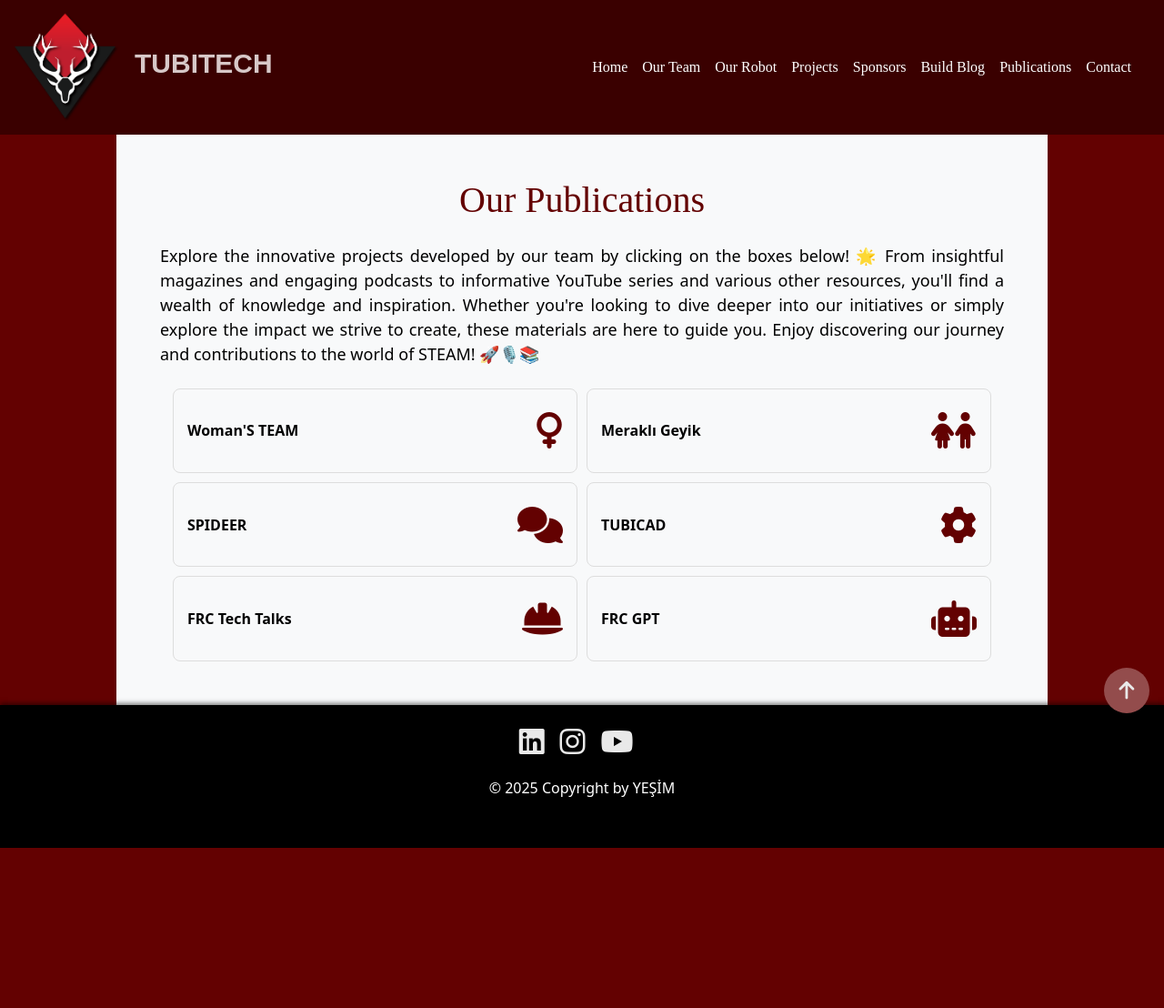
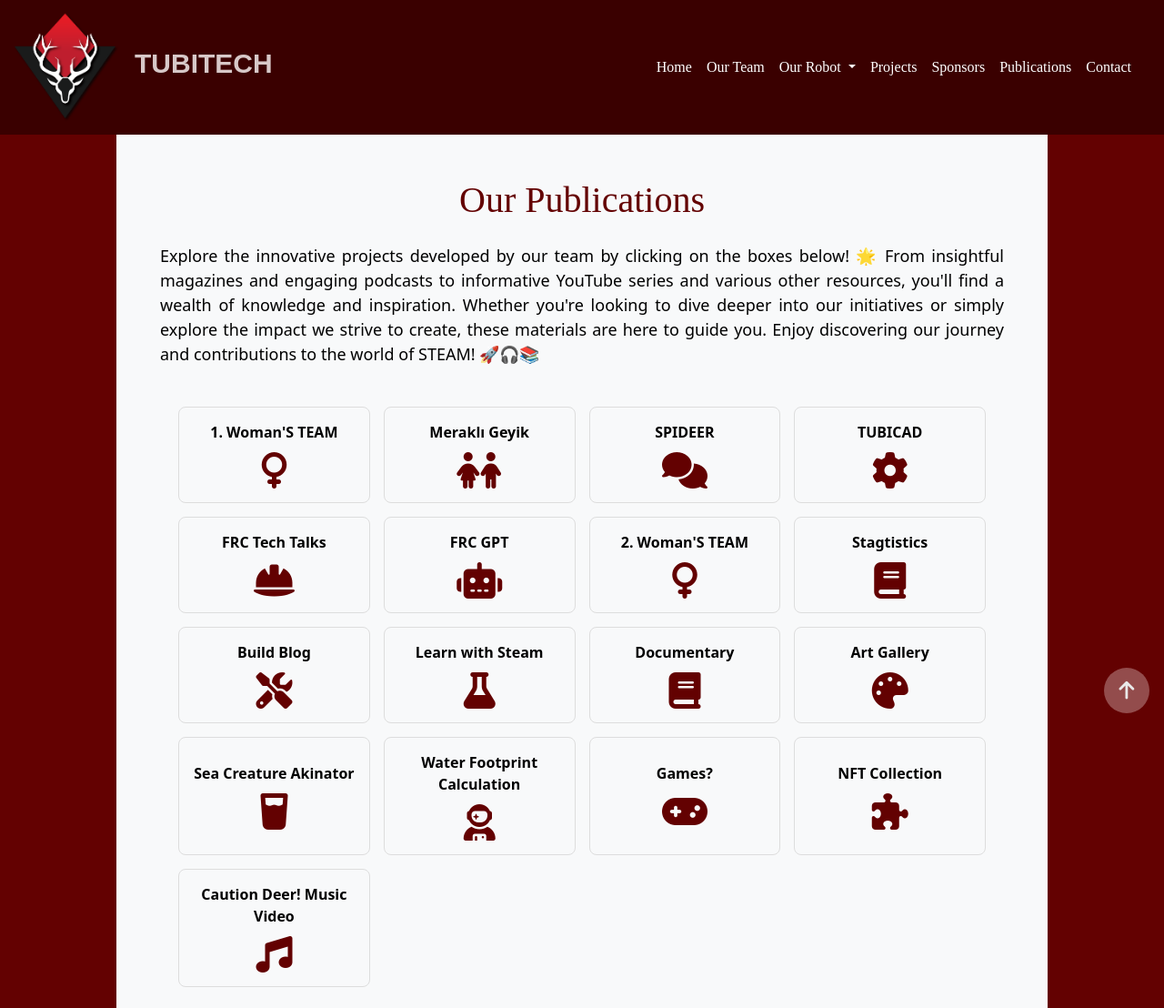
Before and after one commit to Tubitech/tubitech, a plain HTML site: page publications.html in a window 1280 px wide. Shown: the top 1108 px of the page at 91% size. Before the commit the page ends 932 px from the top, so only its background shows below. Drawn offline with nearby package versions, Linux system fonts and the light colour scheme; a web font is replaced by a local one.

Commit message:
Update publications.html

```diff
--- a/publications.html
+++ b/publications.html
@@ -32,11 +32,10 @@
   <body id="body">
      <!-- NAVBAR -->
 
-    <!-- <nav class="navbar navbar-expand-lg bg-danger bg-gradient navbar-dark"> -->
     <nav class="navbar navbar-expand-lg navbar-light">
       <div class="container-fluid">
         <a class="navbar-brand" href="#">
-            <img src="./img/tubitech_logo.png" alt="logo" style=" width: 120px; height: auto;"/>
+          <img src="./img/tubitech_logo.png" alt="logo" style="width: 120px; height: auto;" />
         </a>
         <h5 style="color: #d7c8c8; font-family: 'College', sans-serif; font-size: 30px; text-align: left; font-weight: 600;">TUBITECH</h5>
 
@@ -57,129 +56,196 @@
               <a class="nav-link" aria-current="page" href="./index.html">Home</a>
             </li>
             <li class="nav-item">
-                <a class="nav-link" href="./ourteam.html">our team</a>
+              <a class="nav-link" href="./ourteam.html">Our Team</a>
+            </li>
+            <li class="nav-item dropdown">
+              <a class="nav-link dropdown-toggle" href="#" id="navbarDropdown" role="button" data-bs-toggle="dropdown" aria-expanded="false">
+                Our Robot
+              </a>
+              <ul class="dropdown-menu" aria-labelledby="navbarDropdown">
+                <li><a class="dropdown-item" href="./robot.html">2024 Velox</a></li>
+                <li><a class="dropdown-item" href="./buildblog.html">2025 Ramot Build Blog</a></li>
+              </ul>
             </li>
             <li class="nav-item">
-                <a class="nav-link" href="./robot.html">our robot</a>
-              </li>
-
-              <li class="nav-item">
-                <a class="nav-link" href="./ourwork.html">projects
-                </a>
+              <a class="nav-link" href="./ourwork.html">Projects</a>
             </li>
             <li class="nav-item">
-                <a class="nav-link" href="./sponsors.html">sponsors</a>
+              <a class="nav-link" href="./sponsors.html">Sponsors</a>
             </li>
             <li class="nav-item">
-                <a class="nav-link" href="./buildblog.html">build blog</a>
+              <a class="nav-link" href="./publications.html">Publications</a>
             </li>
             <li class="nav-item">
-                <a class="nav-link" href="./publications.html ">publications</a>
+              <a class="nav-link" href="./contact.html">Contact</a>
             </li>
-              <li class="nav-item">
-                <a class="nav-link" href="#contacts">contact</a>
-              </li>
-
+          </ul>
         </div>
       </div>
     </nav>
 
 
  <!-- Robot Features Section -->
-<!-- Robot Features Section -->
 <section id="robot-features" class="container bg-light p-5" style="max-width: 80%; margin: auto;">
   <h2 class="display-6 text-center text-danger mb-4" style="color: #630101 !important; font-family: 'College';">Our Publications</h2>
 
   <p style="text-align: justify; color: #000 !important;">
-    Explore the innovative projects developed by our team by clicking on the boxes below! 🌟 From insightful magazines and engaging podcasts to informative YouTube series and various other resources, you'll find a wealth of knowledge and inspiration. Whether you're looking to dive deeper into our initiatives or simply explore the impact we strive to create, these materials are here to guide you. Enjoy discovering our journey and contributions to the world of STEAM! 🚀🎙📚
+    Explore the innovative projects developed by our team by clicking on the boxes below! 🌟 From insightful magazines and engaging podcasts to informative YouTube series and various other resources, you'll find a wealth of knowledge and inspiration. Whether you're looking to dive deeper into our initiatives or simply explore the impact we strive to create, these materials are here to guide you. Enjoy discovering our journey and contributions to the world of STEAM! 🚀🎧📚
+  </p>
 
-  </p>
-  <div class="text-center mt-4">
-    <div class="text-center mt-4">
+  <div class="text-center mt-4" style="margin-bottom: 7rem;">
     <section>
         <div class="grid-container">
             <a href="https://drive.google.com/file/d/1c0D1UuEQajqs1ops_Lg39ZArcQS1JVyL/view?usp=drive_link" class="grid-item">
-                <span class="title">Woman'S TEAM</span>
-                <i class="fa-solid fa-venus" style="font-size: 40px; color: #630101;"></i>
+                <span class="title">1. Woman'S TEAM</span>
+                <i class="fa-solid fa-venus"></i>
             </a>
             <a href="https://online.fliphtml5.com/crkdy/qoyt/#p=1" class="grid-item">
                 <span class="title">Meraklı Geyik</span>
-                <i class="fa-solid fa-children" style="font-size: 40px; color: #630101;"></i>
+                <i class="fa-solid fa-children"></i>
             </a>
             <a href="https://open.spotify.com/show/6lk4TADMq0gM8eRBHJyweN?si=bf9dc7a669114d3e" class="grid-item">
                 <span class="title">SPIDEER</span>
-                <i class="fa-solid fa-comments" style="font-size: 40px; color: #630101;"></i>
+                <i class="fa-solid fa-comments"></i>
             </a>
             <a href="" class="grid-item">
                 <span class="title">TUBICAD</span>
-                <i class="icon fas fa-cog" style="font-size: 40px; color: #630101;"></i>
+                <i class="fa-solid fa-cog"></i>
             </a>
-            <a href="https://www.youtube.com/@TUBITECH" class="grid-item">
+            <a href="https://www.youtube.com/playlist?list=PLu37Kars1vTaHF9mBrmQghnUkXFRnTgW_" class="grid-item">
                 <span class="title">FRC Tech Talks</span>
-                <i class="fa-solid fa-helmet-safety" style="font-size: 40px; color: #630101;"></i>
+                <i class="fa-solid fa-helmet-safety"></i>
             </a>
             <a href="https://chatgpt.com/g/g-ZKXfLKFKt-frc-gpt" class="grid-item">
                 <span class="title">FRC GPT</span>
-                <i class="fa-solid fa-robot" style="font-size: 40px; color: #630101;"></i>
+                <i class="fa-solid fa-robot"></i>
+            </a>
+            <a href="https://drive.google.com/file/d/1c0D1UuEQajqs1ops_Lg39ZArcQS1JVyL/view" class="grid-item">
+                <span class="title">2. Woman'S TEAM</span>
+                <i class="fa-solid fa-venus"></i>
+            </a>
+            <a href="https://sites.google.com/view/tubitech" class="grid-item">
+                <span class="title">Stagtistics</span>
+                <i class="fa-solid fa-book"></i>
+            </a>
+            <a href="http://tubitech9694.com/buildblog.html" class="grid-item">
+                <span class="title">Build Blog</span>
+                <i class="fa-solid fa-tools"></i>
+            </a>
+            <a href="https://www.youtube.com/playlist?list=PLu37Kars1vTZjx111qlnDb6VlVSGGgmn3" class="grid-item">
+                <span class="title">Learn with Steam</span>
+                <i class="fa-solid fa-flask"></i>
+            </a>
+            <a href="https://www.example.com" class="grid-item">
+                <span class="title">Documentary</span>
+                <i class="fa-solid fa-book"></i>
+            </a>
+            <a href="https://drive.google.com/file/d/1go9Nd_Aj0_AbZu5prNWdjYbJwRPNqqmW/view?usp=drive_link" class="grid-item">
+                <span class="title">Art Gallery</span>
+                <i class="fa-solid fa-palette"></i>
+            </a>
+            <a href="https://huggingface.co/spaces/XyperAI/Sea-Creature-Akinator" class="grid-item">
+                <span class="title">Sea Creature Akinator</span>
+                <i class="fa-solid fa-glass-water"></i>
+            </a>
+            <a href="https://su-ayak-izi.glitch.me/" class="grid-item">
+                <span class="title">Water Footprint Calculation</span>
+                <i class="fa-solid fa-user-astronaut"></i>
+            </a>
+            <a href="https://www.example.com" class="grid-item">
+                <span class="title">Games?</span>
+                <i class="fa-solid fa-gamepad"></i>
+            </a>
+            <a href="https://testnets.opensea.io/collection/tubitech-nft-collection-v2-2" class="grid-item">
+                <span class="title">NFT Collection</span>
+                <i class="fa-solid fa-puzzle-piece"></i>
+            </a>
+            <a href="https://www.youtube.com/watch?v=ATghjPPsS1E" class="grid-item">
+                <span class="title">Caution Deer! Music Video</span>
+                <i class="fa-solid fa-music"></i>
             </a>
         </div>
-
     </section>
 </div>
+</section>
 
 <style>
     .grid-container {
         display: grid;
-        grid-template-columns: repeat(2, 1fr);
-        grid-template-rows: repeat(3, 1fr);
-        gap: 10px;
-        width: 900px;  /* Tablonun genişliği */
-        height: 300px; /* Tablonun yüksekliği */
+        grid-template-columns: repeat(auto-fit, minmax(200px, 1fr));
+        gap: 15px;
+        padding: 20px;
+        max-width: 1200px;
         margin: auto;
     }
 
     .grid-item {
         display: flex;
-        justify-content: space-between;
+        flex-direction: column;
+        justify-content: center;
         align-items: center;
         padding: 15px;
         background-color: #f8f9fa;
         border: 1px solid #ddd;
         border-radius: 8px;
         font-size: 16px;
-        color: black; /* Yazılar siyah */
-        text-decoration: none; /* Linklerin altı çizili olmasın */
+        color: black;
+        text-decoration: none;
+        transition: transform 0.2s, background-color 0.3s;
     }
 
     .grid-item:hover {
-        background-color: #e9ecef; /* Hover efekti */
+        background-color: #e9ecef;
+        transform: scale(1.05);
+    }
+
+    .grid-item i {
+        font-size: 40px;
+        color: #630101;
+        margin-top: 10px;
     }
 
     .title {
         font-weight: bold;
+        text-align: center;
     }
 
-    .icon {
-        font-size: 20px;
-        color: black; /* İkonlar da siyah */
+    @media (max-width: 768px) {
+        .grid-container {
+            grid-template-columns: repeat(auto-fit, minmax(150px, 1fr));
+        }
+
+        .grid-item {
+            font-size: 14px;
+            padding: 10px;
+        }
+
+        .grid-item i {
+            font-size: 30px;
+        }
+    }
+
+    @media (max-width: 480px) {
+        .grid-container {
+            grid-template-columns: repeat(auto-fit, minmax(120px, 1fr));
+        }
+
+        .grid-item {
+            font-size: 12px;
+            padding: 8px;
+        }
+
+        .grid-item i {
+            font-size: 25px;
+        }
     }
 </style>
+
 
 <!-- Font Awesome için -->
 <script src="https://kit.fontawesome.com/your-kit-id.js" crossorigin="anonymous"></script>
 
 
-
-
-
-
-</section>
-
-
-
-      <!-- CONTACT -->
-      </section>
-    </main>
 
     <!-- FOOTER -->
     <footer class="bg-black text-center text-white p-4">
```
Lines whose indentation alone changed are shown as unchanged.
